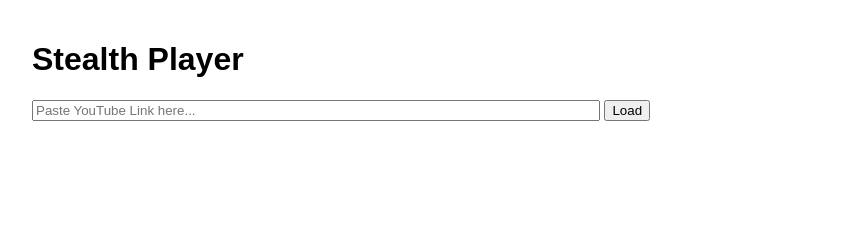
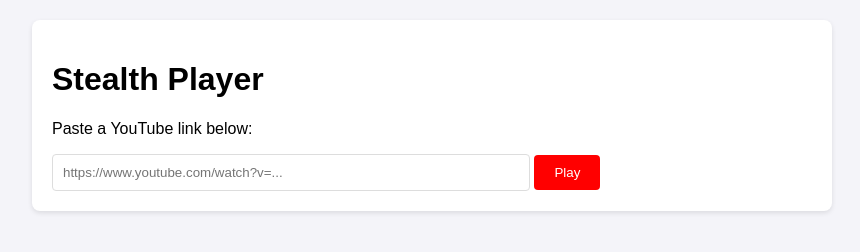
Before and after one commit to IHATECAMOUFLAGE/Infared-API, a plain HTML site: page index.html in a window 1280 px wide. Shown: the whole page, without its empty margins (208-1068 px from the left). Drawn offline with Linux system fonts and the light colour scheme.

Commit message:
Update index.html

```diff
--- a/index.html
+++ b/index.html
@@ -2,42 +2,62 @@
 <html lang="en">
 <head>
     <meta charset="UTF-8">
-    <!-- This meta tag ensures the browser doesn't send a Referer to YOUR OWN proxy either -->
     <meta name="referrer" content="no-referrer">
     <title>Stealth YouTube Player</title>
     <style>
-        body { font-family: sans-serif; max-width: 800px; margin: 0 auto; padding: 20px; }
-        video { width: 100%; box-shadow: 0 4px 6px rgba(0,0,0,0.1); background: black; }
+        body { font-family: sans-serif; max-width: 800px; margin: 0 auto; padding: 20px; background: #f4f4f9; }
+        .container { background: white; padding: 20px; border-radius: 8px; box-shadow: 0 2px 5px rgba(0,0,0,0.1); }
+        input { padding: 10px; width: 60%; border: 1px solid #ddd; border-radius: 4px; }
+        button { padding: 10px 20px; background: #ff0000; color: white; border: none; border-radius: 4px; cursor: pointer; }
+        button:hover { background: #cc0000; }
+        video { width: 100%; margin-top: 20px; background: black; border-radius: 4px; }
     </style>
 </head>
 <body>
 
+    <div class="container">
         <h1>Stealth Player</h1>
-    <input type="text" id="videoUrl" placeholder="Paste YouTube Link here..." style="width: 70%;">
-    <button onclick="loadVideo()">Load</button>
+        <p>Paste a YouTube link below:</p>
+        <input type="text" id="videoUrl" placeholder="https://www.youtube.com/watch?v=...">
+        <button onclick="loadVideo()">Play</button>
 
         <video id="player" controls style="display:none;"></video>
+    </div>
 
     <script>
         async function loadVideo() {
             const url = document.getElementById('videoUrl').value;
             const player = document.getElementById('player');
 
-            // 1. Ask your server for the direct URL metadata
-            const res = await fetch(`http://localhost:5000/get-video-info?url=${encodeURIComponent(url)}`);
+            if (!url) return;
+
+            // Show loading state
+            player.style.display = 'block';
+            player.poster = "";
+            player.src = "";
+            player.textContent = "Loading video... please wait.";
+
+            try {
+                // Step 1: Get the stream URL from your Python backend
+                const res = await fetch(`http://127.0.0.1:5000/get-video-info?url=${encodeURIComponent(url)}`);
                 const data = await res.json();
 
                 if (data.error) {
                     alert("Error: " + data.error);
+                    player.style.display = 'none';
                     return;
                 }
 
-            // 2. Point the player to your PROXY route, not the direct URL
-            // We pass the YouTube URL as a parameter to our proxy
-            player.src = `http://localhost:5000/proxy-video?url=${encodeURIComponent(data.stream_url)}`;
+                // Step 2: Set player source to the PROXY
+                // This hides the referer and IP from YouTube
+                player.src = `http://127.0.0.1:5000/proxy-video?url=${encodeURIComponent(data.stream_url)}`;
+                player.load();
+                player.play();
 
-            player.style.display = 'block';
-            player.play();
+            } catch (err) {
+                console.error(err);
+                alert("Failed to connect to the backend. Is app.py running?");
+            }
         }
     </script>
 </body>
```
Lines whose indentation alone changed are shown as unchanged.
